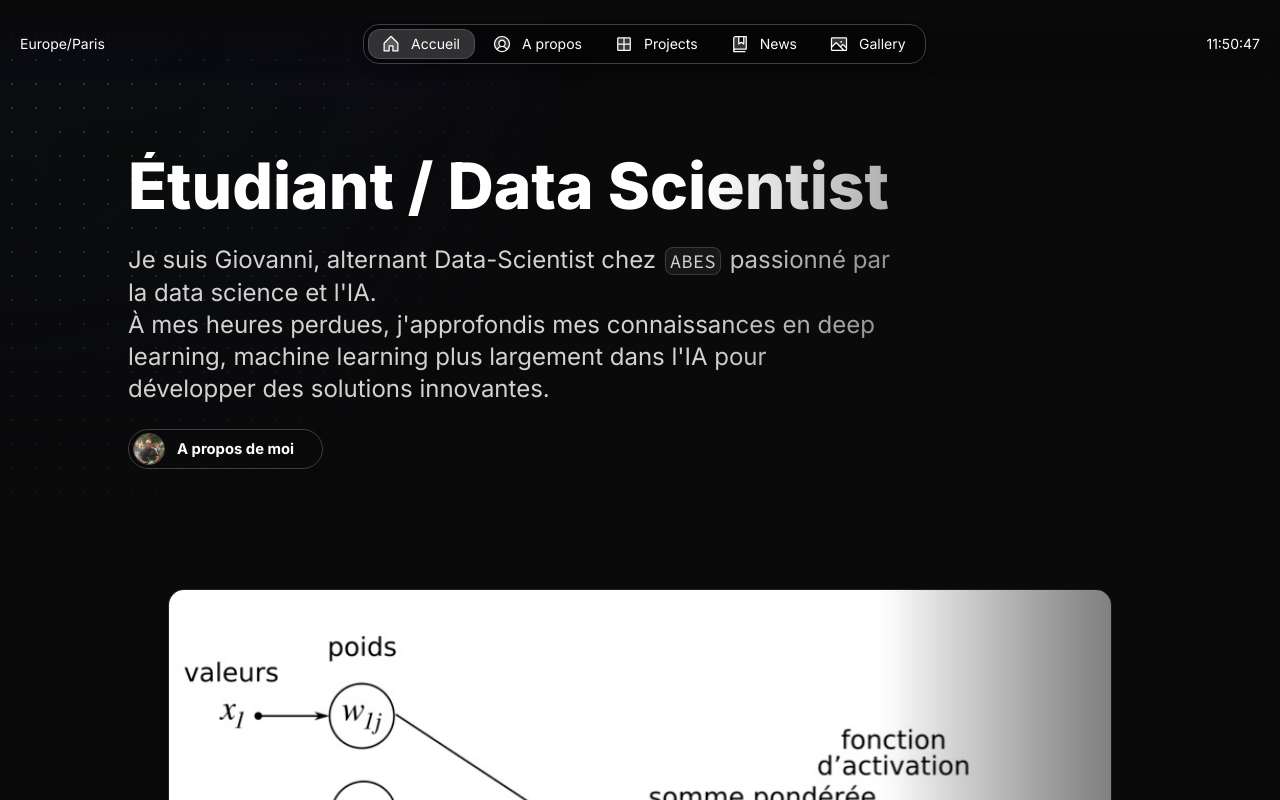
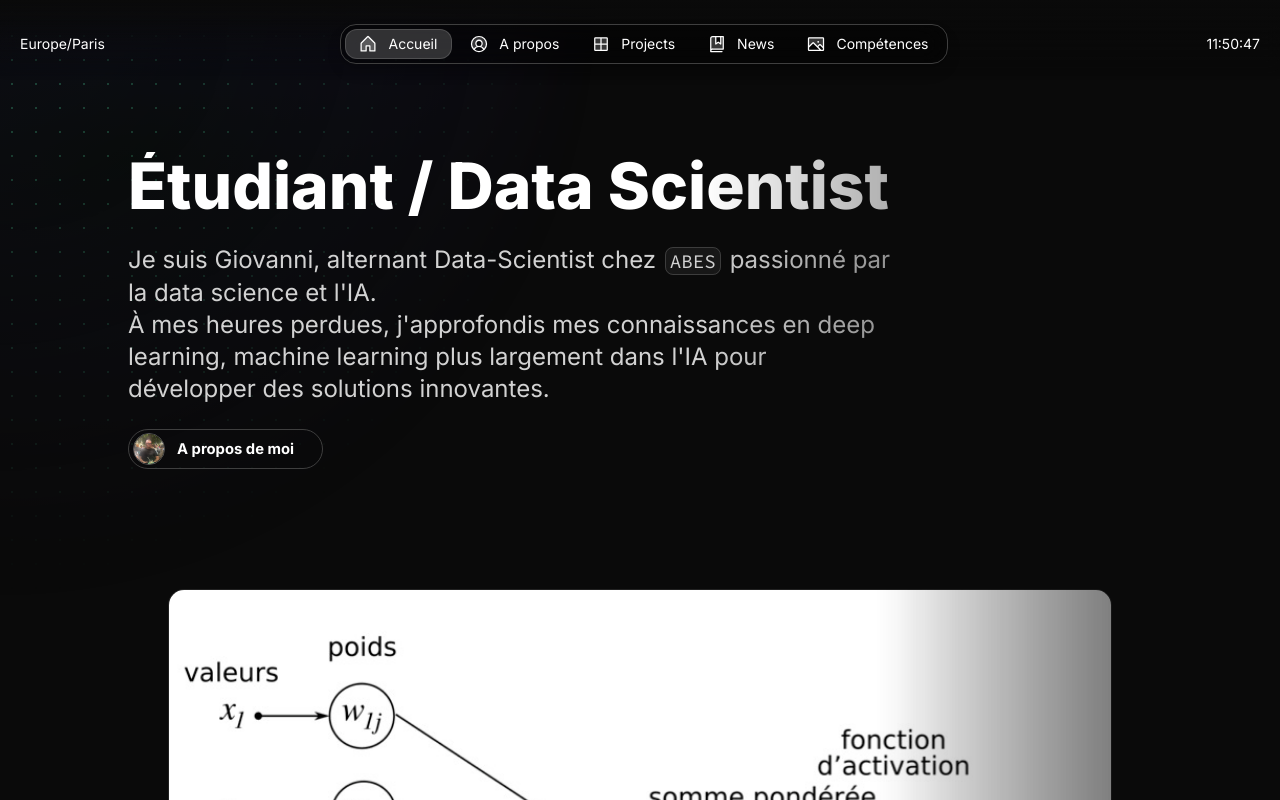
Before and after one commit to Giovanni-Gozzo/PortfolioFinish, a Next.js app: page /en in a window 1280 px wide. Shown: the top 800 px of the page. Built offline with nearby package versions, Linux system fonts and the light colour scheme.

Commit message:
compétences

```diff
--- a/src/app/resources/content.js
+++ b/src/app/resources/content.js
@@ -232,7 +232,7 @@ const work = {
 }
 
 const gallery = {
-    label: 'Gallery',
+    label: 'Compétences',
     title: 'My photo gallery',
     description: `A photo collection by ${person.name}`,
     // Images from https://pexels.com
```
